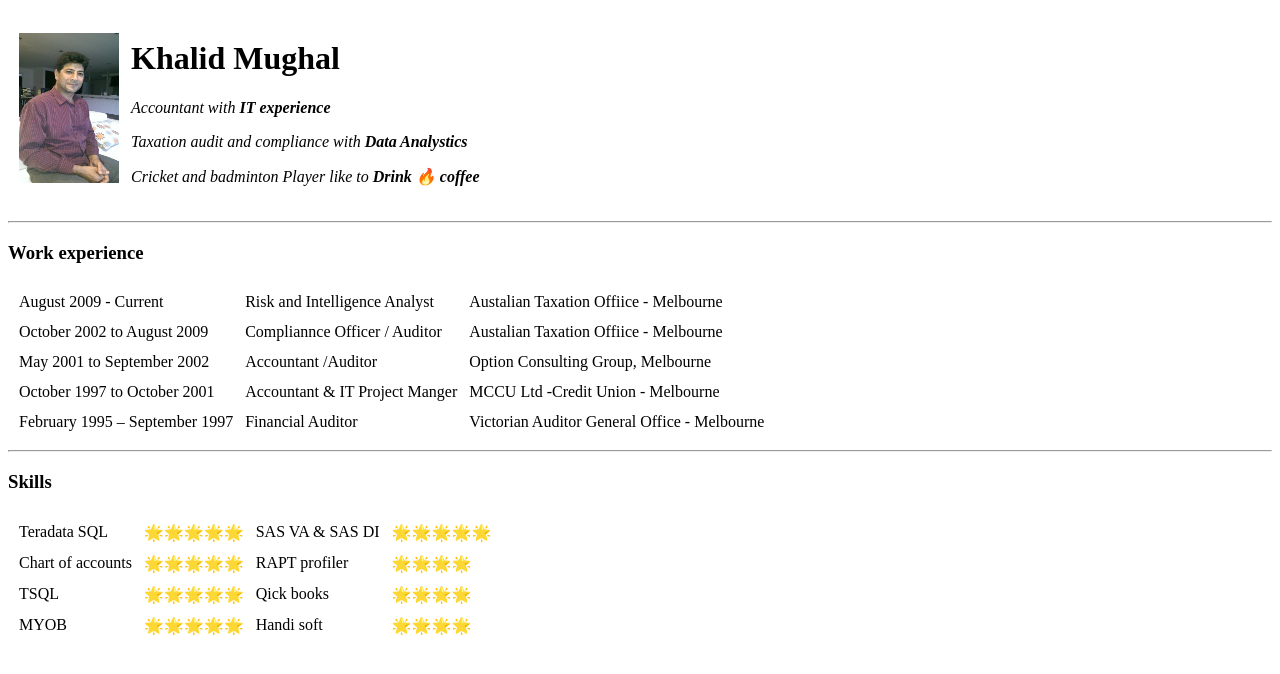
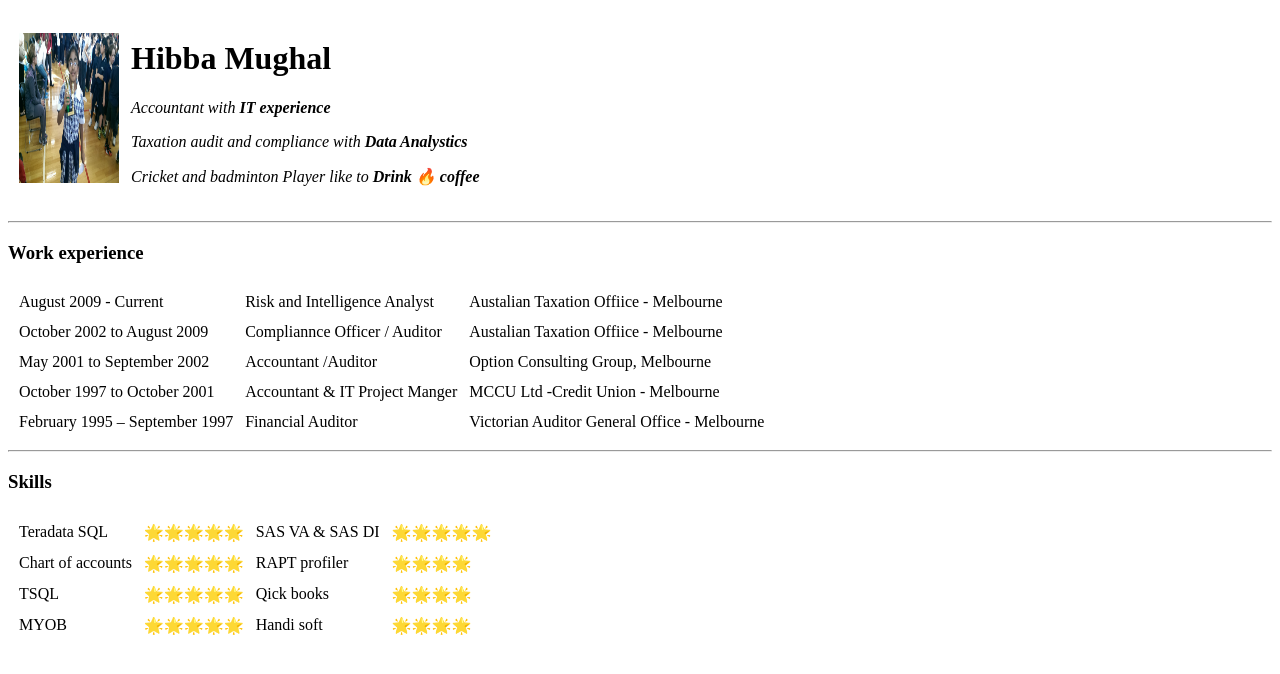
Before and after one commit to mughalk61/CV, a plain HTML site: page index.html in a window 1280 px wide. Drawn offline with Linux system fonts and the light colour scheme.

Commit message:
Update index.html

```diff
--- a/index.html
+++ b/index.html
@@ -12,9 +12,9 @@
   <table cellspacing="10">
     <tbody>
       <tr>
-        <td> <img src="IMAG0022.jpg" alt=" Khalid Mughal Profle photo" style="width:100px;height:150px;"></td>
+        <td> <img src="IMAG0334_HM.jpg" alt=" Khalid Mughal Profle photo" style="width:100px;height:150px;"></td>
         <td>
-          <h1> Khalid Mughal </h1>
+          <h1> Hibba Mughal </h1>
           <p> <em>Accountant with <strong> IT experience </strong></em> </p>
           <p> <em>Taxation audit and compliance with <strong> Data Analystics</strong></em> </p>
           <p> <em>Cricket and badminton Player like to <strong> Drink 🔥 coffee</strong></em> </p>
```
